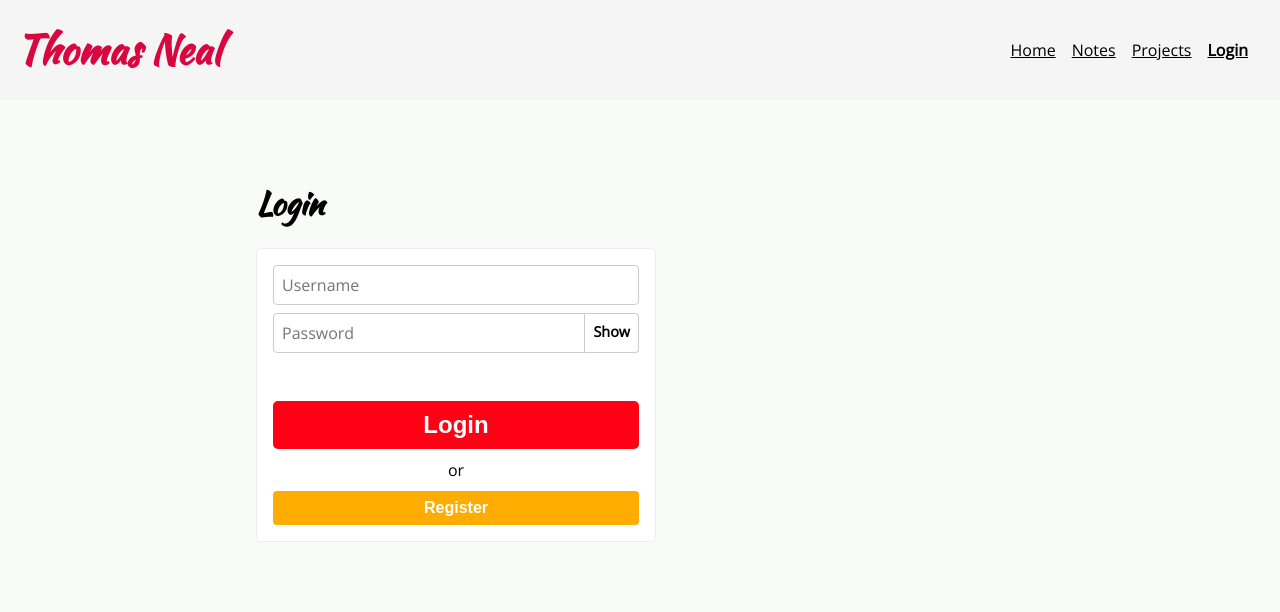
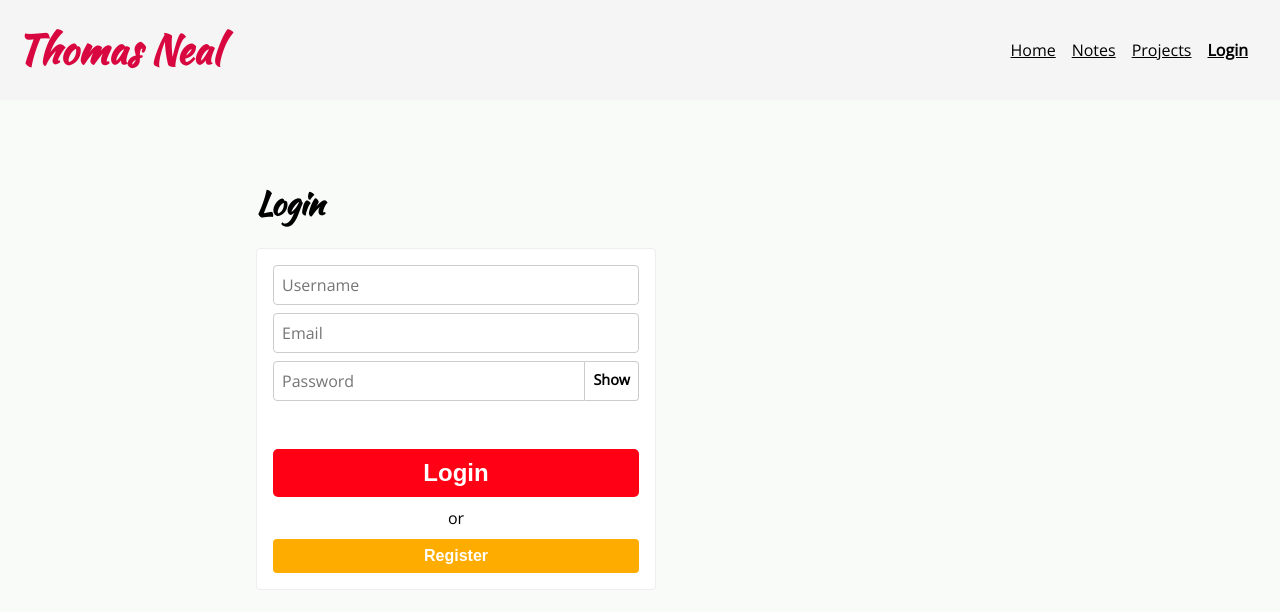
Before and after one commit to nealthom/thesite, a React (Create React App) app: page /login in a window 1280 px wide. Shown: the top 612 px of the page. Built offline with nearby package versions, Linux system fonts and the light colour scheme.

Commit message:
update login

```diff
--- a/src/components/pages/Login.js
+++ b/src/components/pages/Login.js
@@ -34,7 +34,11 @@ if (localStorage.token) {
 }
 
 export default function Login() {
-  const [formFields, setFormFields] = useState({ username: "", password: "" });
+  const [formFields, setFormFields] = useState({
+    username: "",
+    email: "",
+    password: ""
+  });
   const [loading, setLoading] = useState(false);
 
   function handleInputChange(e) {
@@ -50,13 +54,9 @@ export default function Login() {
     setLoading(true);
 
     async function getData() {
-      //const url = "https://arcane-oasis-30423.herokuapp.com/test";
-      const url = "https://go0oc.sse.codesandbox.io/users/register";
-      const response = await axios.post(url, {
-        name: "John",
-        email: "john@john.com",
-        password: "abcd1234"
-      });
+      const url = "https://arcane-oasis-30423.herokuapp.com/users/register";
+      // const url = "https://go0oc.sse.codesandbox.io/users/register";
+      const response = await axios.post(url, formFields);
       console.log(JSON.stringify(response.data.token));
     }
     getData();
@@ -77,6 +77,13 @@ export default function Login() {
               onChange={handleInputChange}
               value={formFields.username}
               type="text"
+            />
+            <Input
+              name="email"
+              placeholder="Email"
+              onChange={handleInputChange}
+              value={formFields.email}
+              type="email"
             />
 
             <PasswordInput
```
